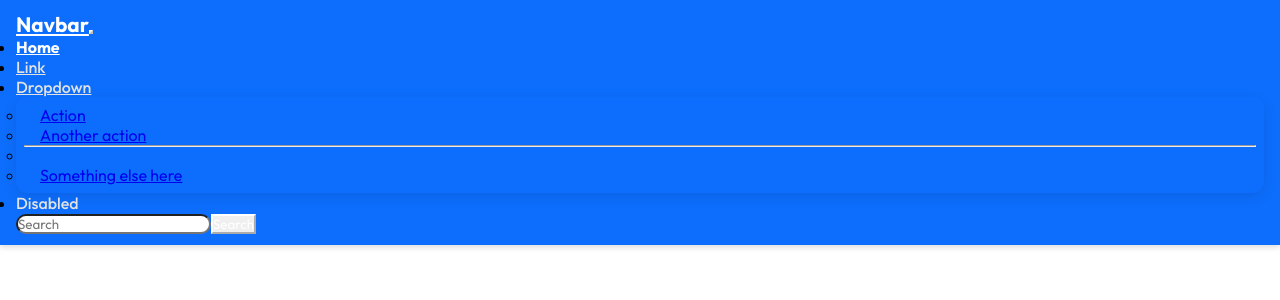
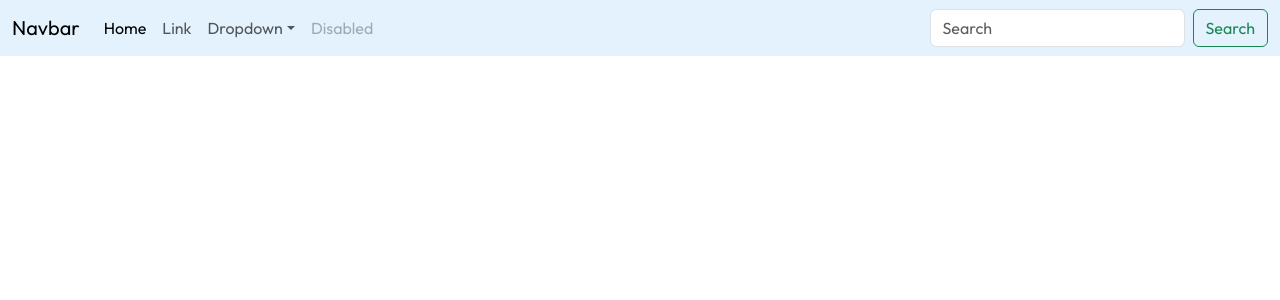
Before and after one commit to jgnunes1/cod-frontend, a React (Vite) app: page / in a window 1280 px wide. Shown: the top 300 px of the page. Built offline with nearby package versions, Linux system fonts and the light colour scheme.

Commit message:
menubar cor

```diff
--- a/src/components/Menubar.jsx
+++ b/src/components/Menubar.jsx
@@ -1,10 +1,13 @@
-
-import "./Menubar.css";
-//import "bootstrap/dist/css/bootstrap.min.css";
+// import "./Menubar.css";
+import "bootstrap/dist/css/bootstrap.min.css";
 
 const Menubar = () => {
     return (
-        <nav className="navbar navbar-expand-lg bg-body-tertiary">
+        <nav
+            className="navbar navbar-expand-lg"
+            style={{ backgroundColor: "#e3f2fd" }}
+            data-bs-theme="light"
+        >
             <div className="container-fluid">
                 <a className="navbar-brand" href="#">Navbar</a>
 
```
